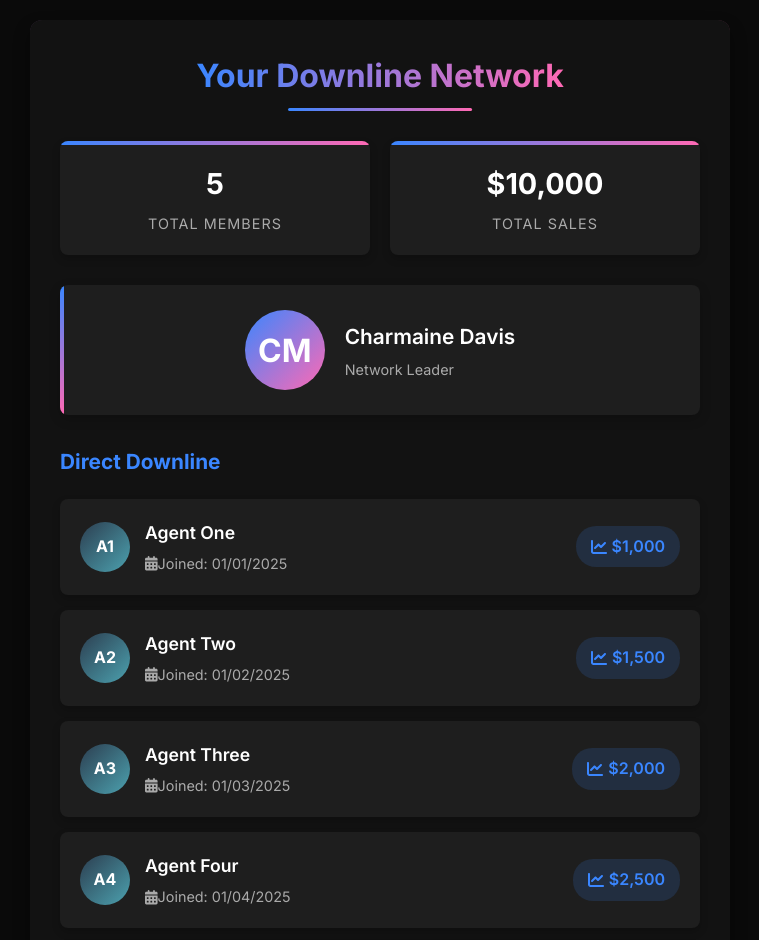
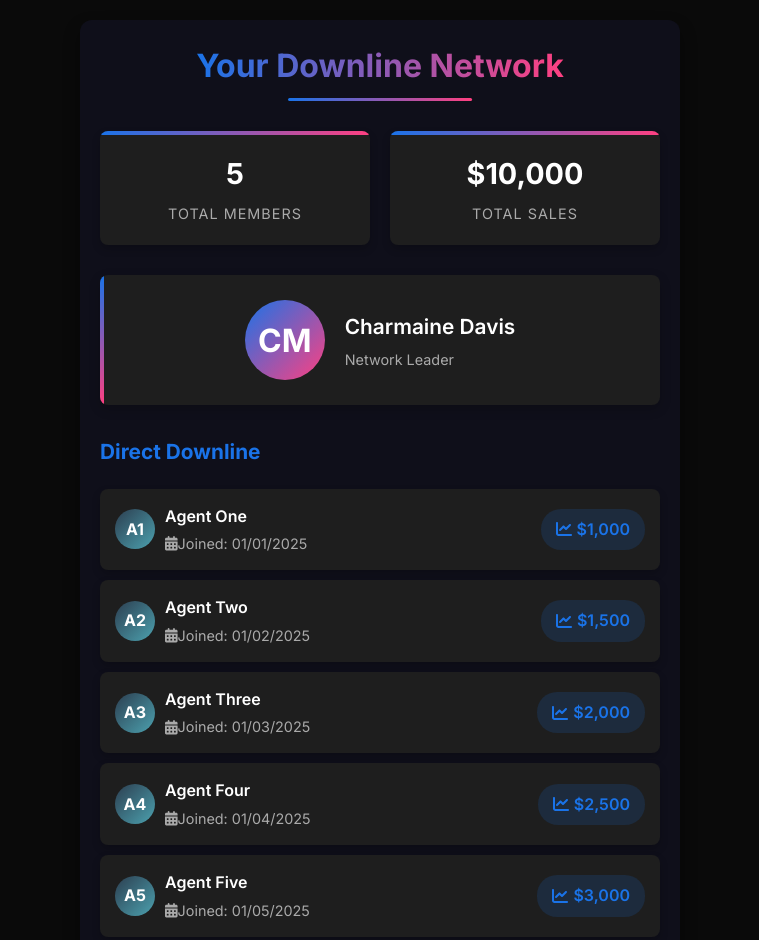
Before and after one commit to deybban0021/dowline-system-Charmaine-Davis-, a plain HTML site: page index.html in a window 1280 px wide. Shown: the top 940 px of the page, without its empty margins (260-1019 px from the left). Drawn offline with Linux system fonts and the light colour scheme.

Commit message:
Update index.html

```diff
--- a/index.html
+++ b/index.html
@@ -11,9 +11,9 @@
   <style>
     :root {
       --primary-color: #ffffff;
-      --secondary-color: #3a86ff;
-      --accent-color: #ff69b4;
-      --widget-bg: #121212;
+      --secondary-color: #1a73e8; /* Updated blue accent */
+      --accent-color: #1a73e8;    /* Updated blue accent */
+      --widget-bg: #0f0f1a;       /* Updated background blue */
       --item-bg: #1e1e1e;
       --body-bg: #0a0a0a;
       --card-shadow: 0 8px 16px rgba(0, 0, 0, 0.4);
@@ -44,15 +44,15 @@
     .downline-widget {
       background: var(--widget-bg);
       border-radius: var(--border-radius);
-      padding: 30px;
-      max-width: 700px;
+      padding: 20px; /* Reduced padding for a more compressed look */
+      max-width: 600px; /* Slightly smaller max-width */
       width: 100%;
       box-shadow: var(--card-shadow);
       position: relative;
       overflow: hidden;
     }
 
-    /* Subtle glow effect on container */
+    /* Blue Radial Glow Effect */
     .downline-widget::before {
       content: '';
       position: absolute;
@@ -60,10 +60,9 @@
       left: -2px;
       right: -2px;
       bottom: -2px;
-      background: linear-gradient(45deg, var(--secondary-color), var(--accent-color));
+      background: radial-gradient(circle, rgba(26, 115, 232, 0.5), transparent);
       z-index: -1;
       border-radius: calc(var(--border-radius) + 2px);
-      opacity: 0.3;
     }
 
     .dw-header {
@@ -76,7 +75,7 @@
       margin-bottom: 15px;
       font-size: 2rem;
       font-weight: 700;
-      background: linear-gradient(90deg, var(--secondary-color), var(--accent-color));
+      background: linear-gradient(90deg, #1a73e8, #ff4081); /* Gradient text from blue to pink */
       background-clip: text;
       -webkit-background-clip: text;
       color: transparent;
@@ -92,11 +91,11 @@
       transform: translateX(-50%);
       width: 50%;
       height: 3px;
-      background: linear-gradient(90deg, var(--secondary-color), var(--accent-color));
+      background: linear-gradient(90deg, #1a73e8, #ff4081);
       border-radius: 3px;
     }
 
-    /* Stats with cards */
+    /* Stats with Cards */
     .dw-stats {
       display: grid;
       grid-template-columns: repeat(2, 1fr);
@@ -122,7 +121,7 @@
       left: 0;
       width: 100%;
       height: 4px;
-      background: linear-gradient(90deg, var(--secondary-color), var(--accent-color));
+      background: linear-gradient(90deg, #1a73e8, #ff4081);
     }
 
     .stat-value {
@@ -139,7 +138,7 @@
       letter-spacing: 1px;
     }
 
-    /* Profile section */
+    /* Profile Section */
     .profile-section {
       padding: 25px;
       border-radius: var(--border-sm-radius);
@@ -157,7 +156,7 @@
       left: 0;
       width: 4px;
       height: 100%;
-      background: linear-gradient(180deg, var(--secondary-color), var(--accent-color));
+      background: linear-gradient(180deg, #1a73e8, #ff4081);
     }
 
     .profile-section h3 {
@@ -179,7 +178,7 @@
       width: 80px;
       height: 80px;
       border-radius: 50%;
-      background: linear-gradient(135deg, var(--secondary-color), var(--accent-color));
+      background: linear-gradient(135deg, #1a73e8, #ff4081);
       display: flex;
       align-items: center;
       justify-content: center;
@@ -203,14 +202,14 @@
       font-size: 0.9rem;
     }
 
-    /* Downline section */
+    /* Downline Section */
     .downline-section {
       margin-bottom: 20px;
     }
 
     .downline-section h3 {
       margin-bottom: 20px;
-      color: var(--secondary-color);
+      color: #1a73e8;
       font-size: 1.3rem;
       text-align: center;
       position: relative;
@@ -228,16 +227,16 @@
       margin-bottom: 0;
     }
 
-    /* Downline list */
+    /* Downline List – Compressed Layout */
     .downline-list {
       display: grid;
-      gap: 15px;
+      gap: 10px; /* Reduced gap for more compact layout */
     }
 
     .downline-item {
       background: var(--item-bg);
       border-radius: var(--border-sm-radius);
-      padding: 20px;
+      padding: 15px; /* Reduced padding */
       box-shadow: 0 4px 8px rgba(0, 0, 0, 0.2);
       display: flex;
       align-items: center;
@@ -254,8 +253,8 @@
     }
 
     .downline-avatar {
-      width: 50px;
-      height: 50px;
+      width: 40px; /* Smaller avatar for a compact view */
+      height: 40px;
       border-radius: 50%;
       background: linear-gradient(135deg, #2C3E50, #4CA1AF);
       display: flex;
@@ -263,20 +262,20 @@
       justify-content: center;
       color: white;
       font-weight: bold;
-      margin-right: 15px;
+      margin-right: 10px;
       flex-shrink: 0;
     }
 
     .downline-details {
       display: flex;
       flex-direction: column;
-      gap: 5px;
+      gap: 3px; /* Reduced gap */
       flex-grow: 1;
     }
 
     .downline-name {
       font-weight: 600;
-      font-size: 1.1rem;
+      font-size: 1rem; /* Slightly smaller font-size for compactness */
       color: var(--primary-color);
     }
 
@@ -298,11 +297,11 @@
     }
 
     .downline-sales {
-      background: rgba(58, 134, 255, 0.15);
+      background: rgba(26, 115, 232, 0.15);
       padding: 8px 15px;
       border-radius: 20px;
       font-weight: 600;
-      color: var(--secondary-color);
+      color: #1a73e8;
       display: flex;
       align-items: center;
       gap: 5px;
@@ -318,7 +317,7 @@
       border-top: 1px solid rgba(255, 255, 255, 0.1);
     }
 
-    /* Animation effects */
+    /* Animation Effects */
     @keyframes fadeIn {
       from {
         opacity: 0;
@@ -344,10 +343,10 @@
     .downline-item:nth-child(4) { animation-delay: 0.7s; }
     .downline-item:nth-child(5) { animation-delay: 0.8s; }
 
-    /* Responsive adjustments */
+    /* Responsive Adjustments */
     @media (max-width: 768px) {
       .downline-widget {
-        padding: 20px;
+        padding: 15px;
       }
 
       .dw-stats {
@@ -362,21 +361,22 @@
       .downline-item {
         flex-direction: column;
         align-items: flex-start;
+        padding: 12px;
       }
 
       .downline-avatar {
         margin-right: 0;
-        margin-bottom: 10px;
+        margin-bottom: 5px;
       }
 
       .downline-info {
         flex-direction: column;
-        gap: 5px;
+        gap: 3px;
       }
 
       .downline-sales {
         align-self: flex-start;
-        margin-top: 10px;
+        margin-top: 5px;
       }
     }
   </style>
@@ -389,7 +389,7 @@
     <h2>Your Downline Network</h2>
   </div>
 
-  <!-- Stats with cards -->
+  <!-- Stats with Cards -->
   <div class="dw-stats">
     <div class="stat-card">
       <div class="stat-value">5</div>
```
